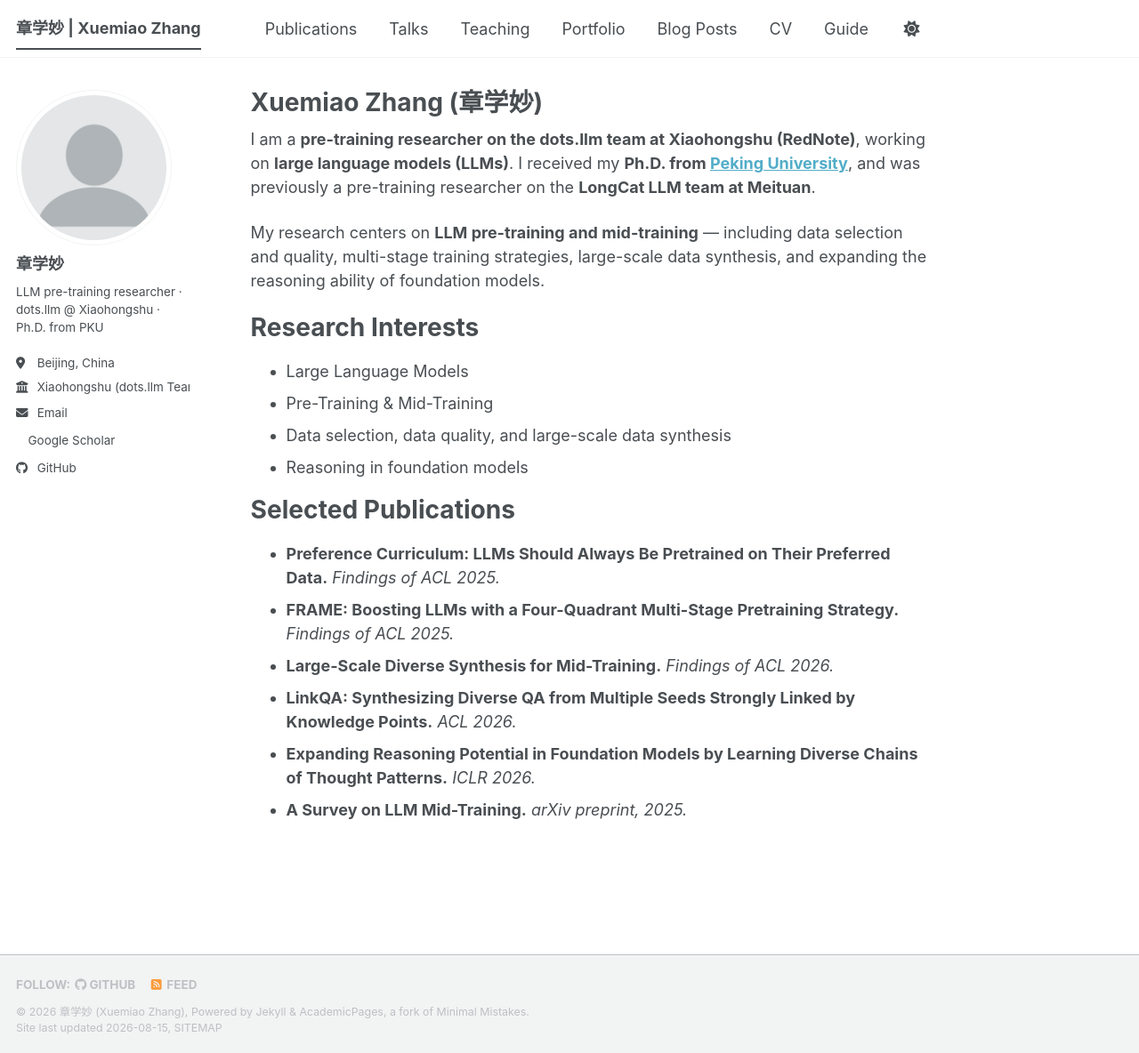
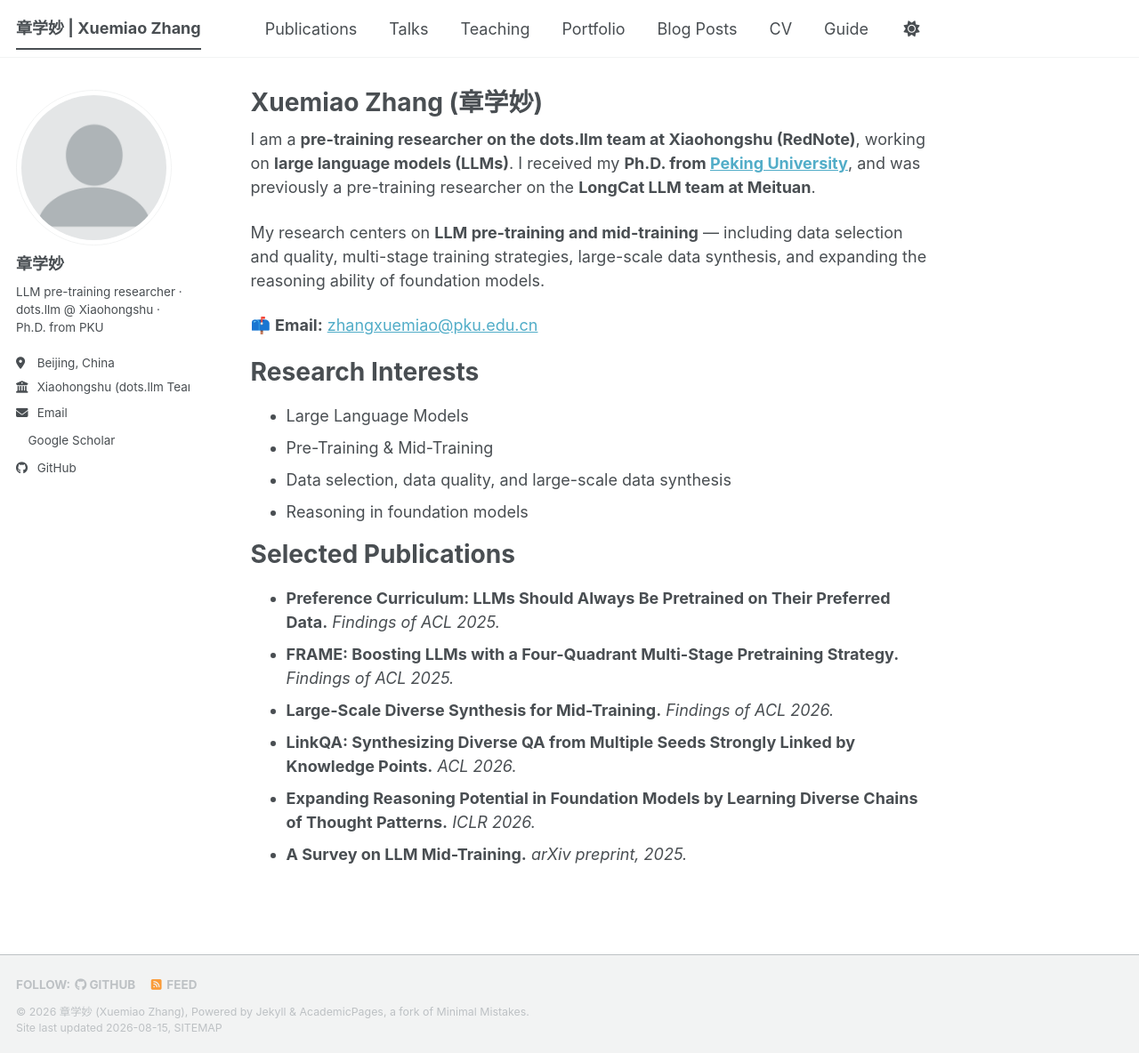
Before and after one commit to zhangxuemiao/zhangxuemiao.github.io, a Jekyll site: the page built from _pages/about.md, in a window 1280 px wide and 1184 px high. Shown: the whole window at 89% size. Built offline with Jekyll 4.4.1, drawn with Linux system fonts in a browser that asks for light colours; a style sheet for code colours, icons or effects is not loaded.

Commit message:
Show email as visible text on About page

```diff
--- a/_pages/about.md
+++ b/_pages/about.md
@@ -10,6 +10,8 @@ redirect_from:
 I am a **pre-training researcher on the dots.llm team at Xiaohongshu (RedNote)**, working on **large language models (LLMs)**. I received my **Ph.D. from [Peking University](https://www.pku.edu.cn/)**, and was previously a pre-training researcher on the **LongCat LLM team at Meituan**.
 
 My research centers on **LLM pre-training and mid-training** — including data selection and quality, multi-stage training strategies, large-scale data synthesis, and expanding the reasoning ability of foundation models.
+
+📫 **Email:** <zhangxuemiao@pku.edu.cn>
 
 Research Interests
 ======
```
